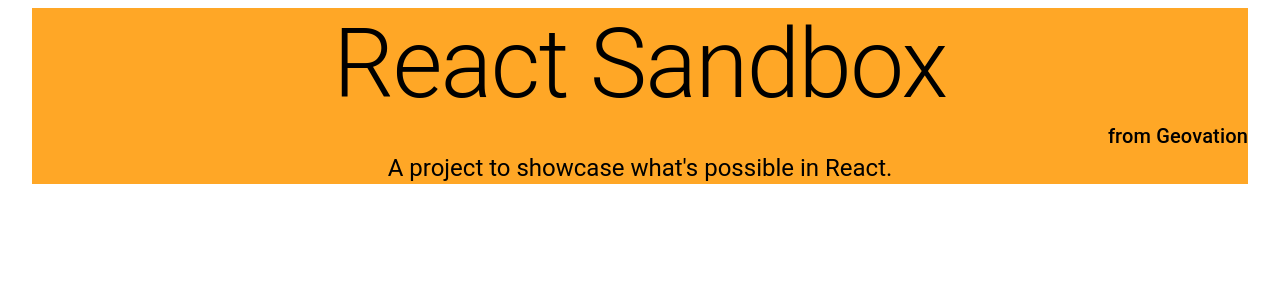
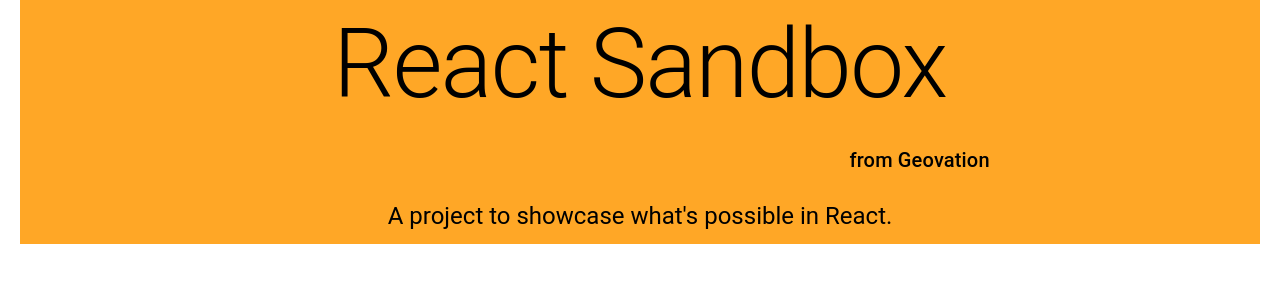
Before and after one commit to Geovation/react-sandbox, a React (Create React App) app: page / in a window 1280 px wide. Shown: the top 300 px of the page. Built offline with nearby package versions, Linux system fonts and the light colour scheme.

Commit message:
Update app and homepage

```diff
--- a/package.json
+++ b/package.json
@@ -10,7 +10,6 @@
     "@testing-library/user-event": "^12.8.3",
     "react": "^17.0.2",
     "react-dom": "^17.0.2",
-    "react-router-dom": "^5.2.0",
     "react-scripts": "4.0.3",
     "web-vitals": "^1.1.2"
   },
--- a/src/App.js
+++ b/src/App.js
@@ -1,28 +1,23 @@
-import { Container, Grid } from '@material-ui/core';
-import HomePage from './components/home-page';
-import { useTheme } from '@material-ui/core/styles';
-
+import { Container, Grid } from "@material-ui/core";
+import HomePage from "./components/home-page";
+import { useTheme } from "@material-ui/core/styles";
 
 function App() {
-
   const theme = useTheme();
 
   return (
     <Container maxWidth="lg">
-
-      <Grid container
-        align="center"
+      <Grid
+        container
+        direction="column"
         justifyContent="center"
-        direction="column"
-        style={{ backgroundColor: '#ffa726' }}>
+        alignItems="center"
+        spacing={3}
+        style={{ backgroundColor: "#ffa726" }}
+      >
         <HomePage />
       </Grid>
-
     </Container>
-
-
-
-
   );
 }
 
--- a/src/components/home-page.js
+++ b/src/components/home-page.js
@@ -1,35 +1,26 @@
-import { Grid, Typography } from '@material-ui/core';
+import { Fragment } from "react";
+import { Grid, Typography } from "@material-ui/core";
 
 function HomePage() {
+  return (
+    <Fragment>
+      <Grid item>
+        <Typography variant="h1">React Sandbox</Typography>
+      </Grid>
 
-    return (
-        <Grid>
-
-            <Grid item >
-                <Typography align="center" variant="h1">
-                    React Sandbox
-                </Typography>
+      <Grid item container lg={7} justifyContent="flex-end">
+        <Grid item>
+          <Typography variant="h6">from Geovation</Typography>
+        </Grid>
       </Grid>
 
       <Grid item>
-                <Typography align="right" variant="h6">
-                    from Geovation
-                </Typography>
-
-            </Grid>
-
-            <Grid item>
-                <Typography align="center" variant="h5">
+        <Typography variant="h5">
           A project to showcase what's possible in React.
         </Typography>
-
       </Grid>
-        </Grid>
-
-
-
+    </Fragment>
   );
-
 }
 
 export default HomePage;
```
Also changed, not shown: src/index.js (+5 -5 lines). Lines whose indentation alone changed are shown as unchanged.
